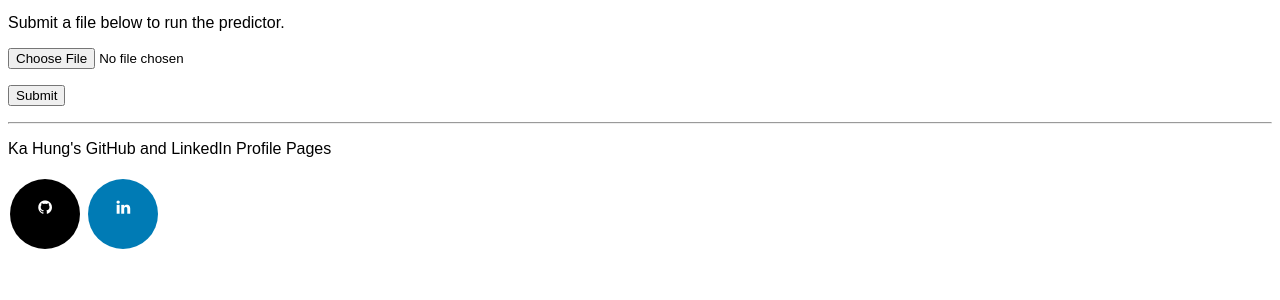
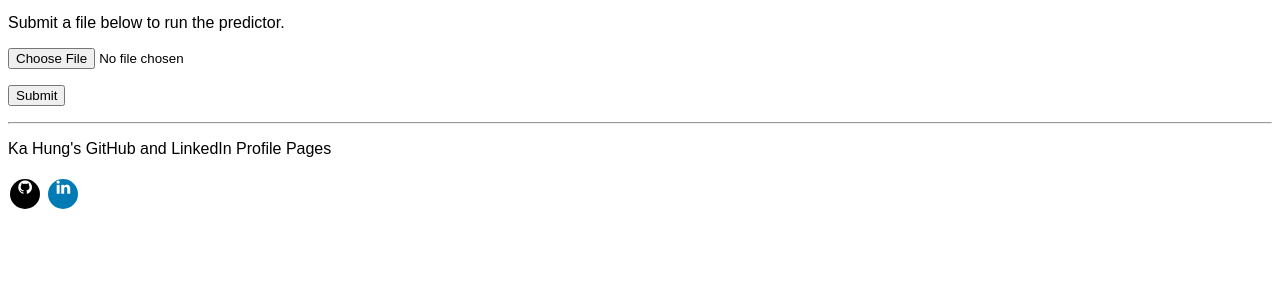
Before and after one commit to leekahung/fake_news_predictor_randfor, a Flask app: page / in a window 1280 px wide. Shown: the part 202-502 px from the top of the page. Run offline with Flask 2, Linux system fonts and the light colour scheme.

Commit message:
Styling index.html

```diff
--- a/templates/index.html
+++ b/templates/index.html
@@ -19,13 +19,14 @@
             }
 
             .fa {
-                padding: 20px;
                 font-size: 30px;
                 height: 30px;
                 width: 30px;
                 text-align: center;
+                vertical-align: middle;
                 text-decoration: none;
                 margin: 5px 2px;
+                line-height: 30px;
                 border-radius: 50%;
             }
 
```
